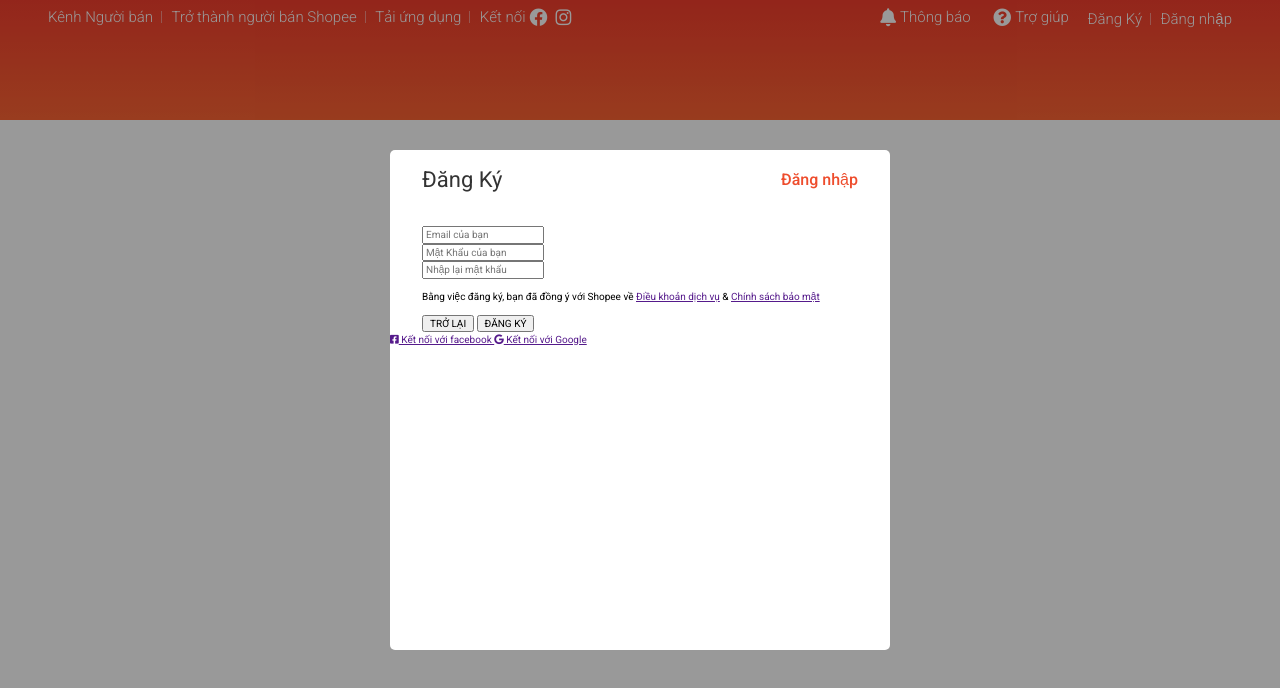
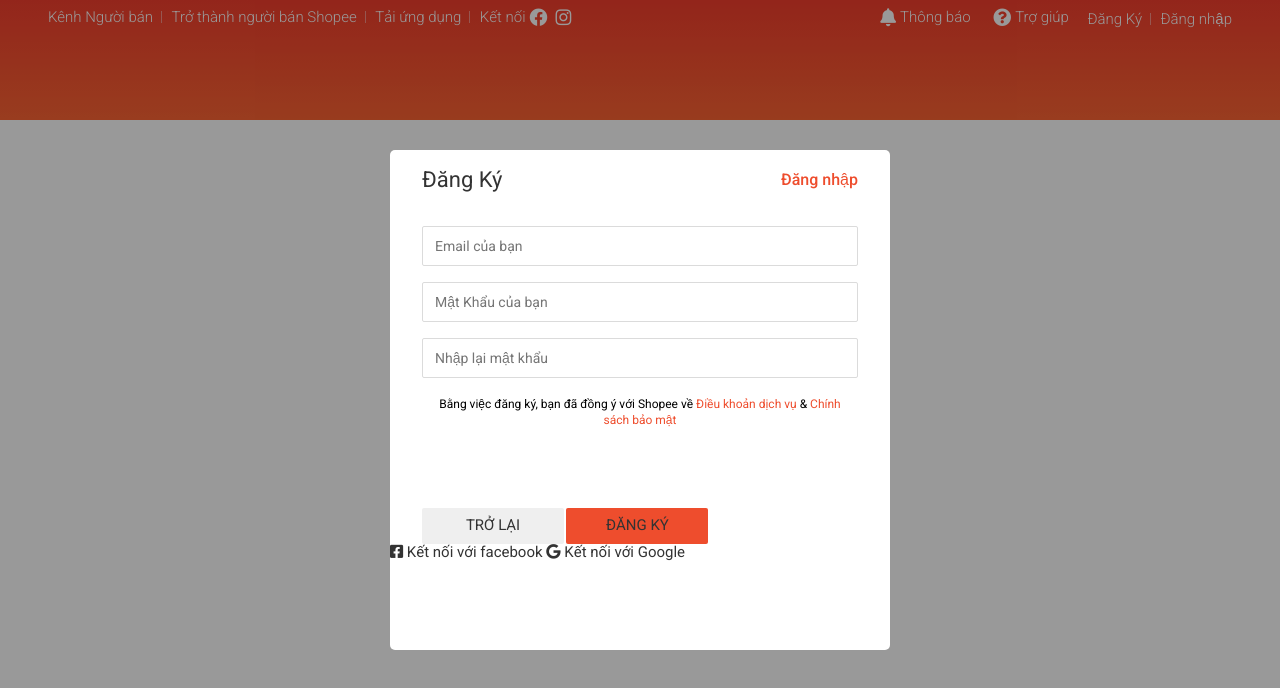
Before and after one commit to tuandung0802/ShopeeExample, a plain HTML site: page index.html in a window 1280 px wide. Drawn offline with nearby package versions, Linux system fonts and the light colour scheme.

Commit message:
Update
update

```diff
--- a/assets/sass/_modal.scss
+++ b/assets/sass/_modal.scss
@@ -46,12 +46,48 @@
 
 .auth-form__switch-btn{
     font-size: 1.6rem;
+    font-weight: 500;
     color: var(--primary-color);
-    font-weight: 500;
     cursor: pointer;
 }
 .auth-form__form{
-    margin-top: 16px;
-    width: 100%;
+
+    // display: flex;
+    // flex-direction: column;
+
 
 }
+
+.auth-form__groupinput{
+    width: 100%;
+    height: 40px;
+    margin-top: 16px;
+
+    font-size: 1.4rem;
+    padding-left: 12px;
+    border-radius: 2px;
+    border: 1px solid var(--border-color);
+    outline: none;
+}
+.auth-form__groupinput:focus{
+    border-color: #888888;
+}
+
+.auth-form__adside{
+    margin-top: 18px;
+
+}
+.auth-form_policy-text{
+    font-size: 12px;
+    line-height: 1.6rem;
+    text-align: center;
+    padding: 0 12px;
+}
+
+.auth-form__policy-link{
+    text-decoration: none;
+    color: var(--primary-color);
+}
+.auth-form__controls{
+    margin-top: 80px;
+}
--- a/assets/sass/main.css
+++ b/assets/sass/main.css
@@ -5,6 +5,7 @@
     --black-color:#000;
     --white-color:#fff;
     --text-color:#333;
+    --border-color:#dbdbdb;
 }
 
 *{
@@ -43,3 +44,25 @@ html{
         opacity: 1;
     }
 }
+
+/* buton style */
+.btn{
+
+    color: var(--text-color);
+    min-width: 142px;
+    height: 36px;
+    border: none;
+    text-decoration: none;
+    border-radius: 2px;
+    font-size: 1.5rem;
+    padding: 0;
+    outline: none;
+    cursor: pointer;
+}
+.btn.btn--primary{
+    background-color: var(--primary-color);
+}
+.btn.btn--disabled{
+    cursor: default;
+    filter: brightness(80%);
+}
```
Also changed, not shown: assets/sass/app.css, 1 other file.
